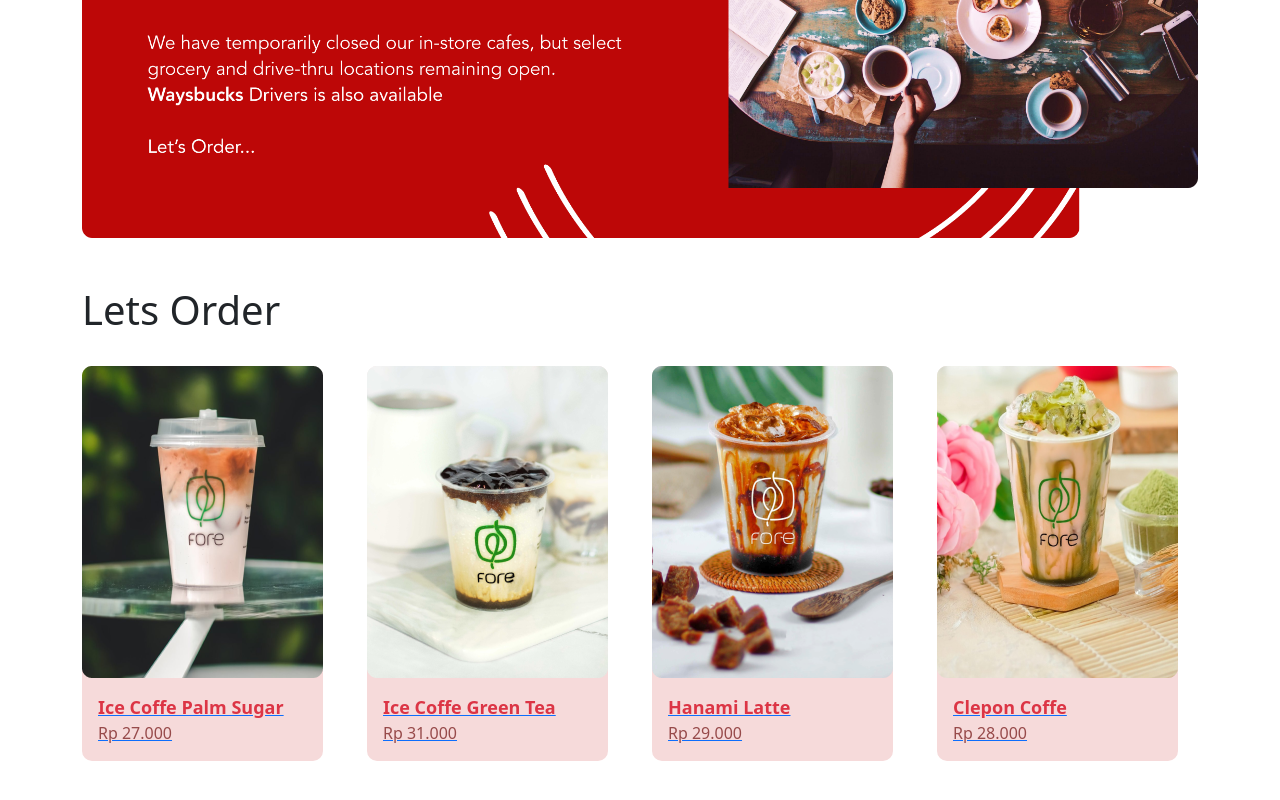
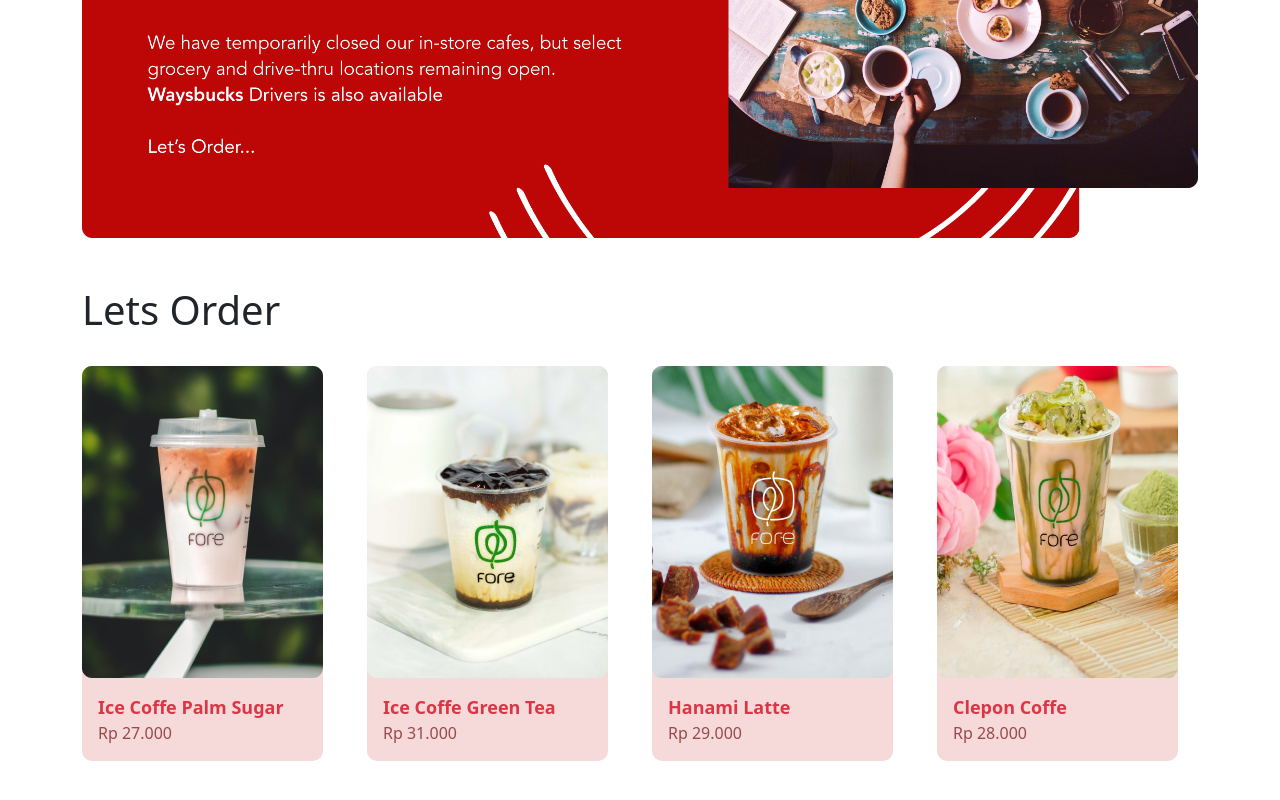
Before and after one commit to Bayu1904/FE, a React (Create React App) app: page / in a window 1280 px wide. Shown: the part 302-1102 px from the top of the page. Built offline with nearby package versions, Linux system fonts and the light colour scheme.

Commit message:
fixed-link

```diff
--- a/src/components/ListCard.js
+++ b/src/components/ListCard.js
@@ -15,7 +15,7 @@ export default function ListCard() {
       <Row>
         {DataBoba.map((items, index) => (
           <Col className="mt-4">
-            <Link to={`/detail-project/${index}`}>
+            <Link to={`/detail-project/${index}`} className="text-decoration-none" >
               <Card key={index} style={{ width: "15.063rem", border: 0, borderRadius: 10, backgroundColor: "#F6DADA" }}
               >
                 <Card.Img variant="top" src={items.image} className="rounded" style={{ height: "19.5rem" }} />
```
